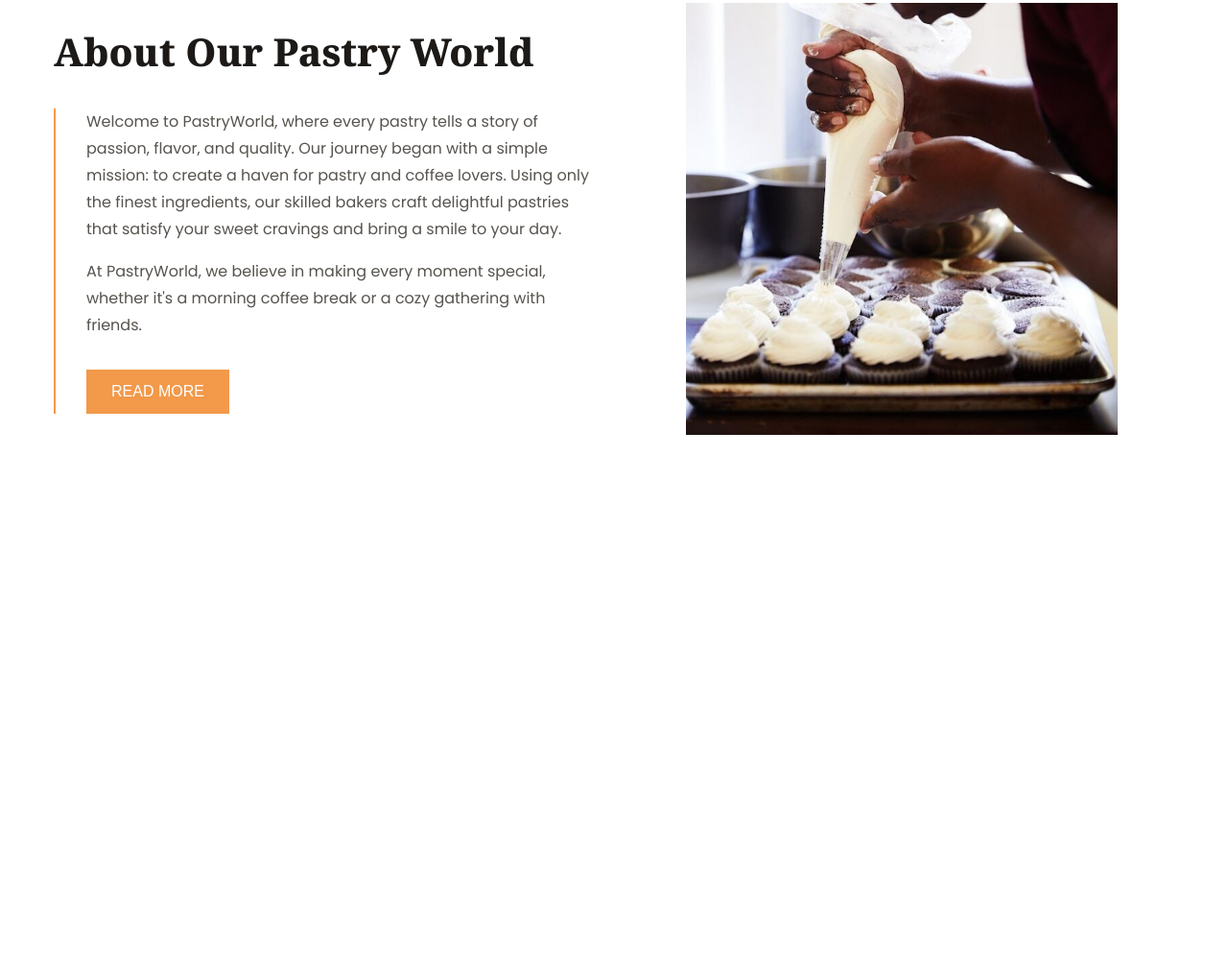
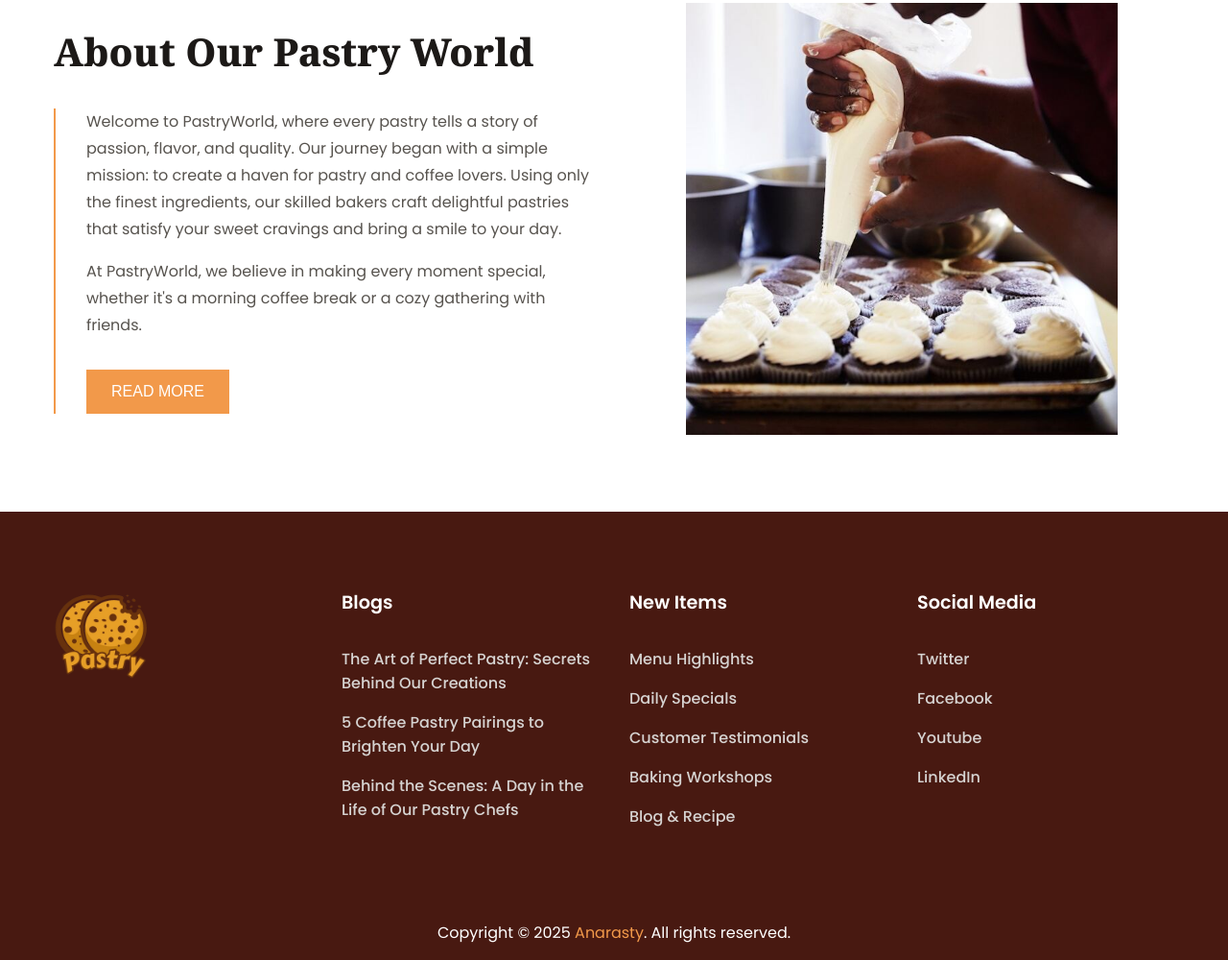
Before and after one commit to Anarasty/pastry_website, a plain HTML site: page index.html in a window 1280 px wide. Shown: the part 2470-3470 px from the top of the page at 96% size. Before the commit the page ends 3003 px from the top, so only its background shows below. Drawn offline with nearby package versions, Linux system fonts and the light colour scheme.

Commit message:
testing md

```diff
--- a/index.html
+++ b/index.html
@@ -138,8 +138,47 @@
                 </div>
             </div>
         </div>
+    </section>
 
-    </section>
+    <footer>
+        <div class="section__container footer__container">
+            <div class="footer__col">
+                <a href="#" class="footer__logo">
+                    <img src="./img/pastry_logo-removebg-preview.png" alt="logo">
+                </a>
+            </div>
+            <div class="footer__col">
+                <h4>Blogs</h4>
+                <ul class="footer__links">
+                    <li><a href="#">The Art of Perfect Pastry: Secrets Behind Our Creations</a></li>
+                    <li><a href="#">5 Coffee Pastry Pairings to Brighten Your Day</a></li>
+                    <li><a href="#">Behind the Scenes: A Day in the Life of Our Pastry Chefs</a></li>
+                </ul>
+            </div>
+            <div class="footer__col">
+                <h4>New Items</h4>
+                <ul class="footer__links">
+                    <li><a href="#">Menu Highlights</a></li>
+                    <li><a href="#">Daily Specials</a></li>
+                    <li><a href="#">Customer Testimonials</a></li>
+                    <li><a href="#">Baking Workshops</a></li>
+                    <li><a href="#">Blog & Recipe</a></li>
+                </ul>
+            </div>
+            <div class="footer__col">
+                <h4>Social Media</h4>
+                <ul class="footer__links">
+                    <li><a href="#">Twitter</a></li>
+                    <li><a href="#">Facebook</a></li>
+                    <li><a href="#">Youtube</a></li>
+                    <li><a href="#">LinkedIn</a></li>
+                </ul>
+            </div>
+        </div>
+        <div class="footer__bar">
+            Copyright ©  2025 <a href="https://github.com/Anarasty">Anarasty</a>. All rights reserved.
+        </div>
+    </footer>
 
     <script src="https://unpkg.com/scrollreveal"></script>
     <script src="script.js"></script>
--- a/style.css
+++ b/style.css
@@ -96,7 +96,7 @@ nav {
 }
 
 .nav__logo img {
-    max-width: 100px;
+    max-width: 60px;
     filter: drop-shadow(0px 0px 20px rgba(0, 0, 0, 0.8));
 }
 
@@ -328,6 +328,55 @@ nav {
     margin-top: 2rem;
 }
 
+footer {
+    background-color: var(--secondary-color);
+}
+
+.footer__container {
+    display: grid;
+    gap: 4rem 2rem;
+}
+
+.footer__logo img{
+    max-width: 100px;
+}
+
+.footer__col h4 {
+    margin-bottom: 2rem;
+    font-size: 1.2rem;
+    font-weight: 600;
+    color: white;
+}
+
+.footer__links {
+    display: grid;
+    gap: 1rem;
+}
+
+.footer__links a {
+    font-weight: 500;
+    color: var(--extra-light);
+}
+
+.footer__links a:hover {
+    color: var(--primary-color);
+}
+
+.footer__bar {
+    padding: 1rem;
+    font-size: 1rem;
+    color: white;
+    text-align: center;
+}
+
+.footer__bar a {
+    color: var(--primary-color);
+}
+
+.footer__bar a:hover {
+    color: var(--text-dark);
+}
+
 @media (width > 540px) {
     .menu__grid {
         grid-template-columns: repeat(2, 1fr);
@@ -338,6 +387,10 @@ nav {
     }
 
     .book__container .input__row:not(:last-child) {
+        grid-template-columns: repeat(2, 1fr);
+    }
+
+    .footer__container {
         grid-template-columns: repeat(2, 1fr);
     }
 }
@@ -412,6 +465,10 @@ nav {
     .about__content {
         grid-area: 1/1/2/2;
     }
+
+    .footer__container {
+        grid-template-columns: repeat(4, 1fr);
+    }
 }
 
 @media (width > 1024px) {
```
Also changed, not shown: 2 other files.
